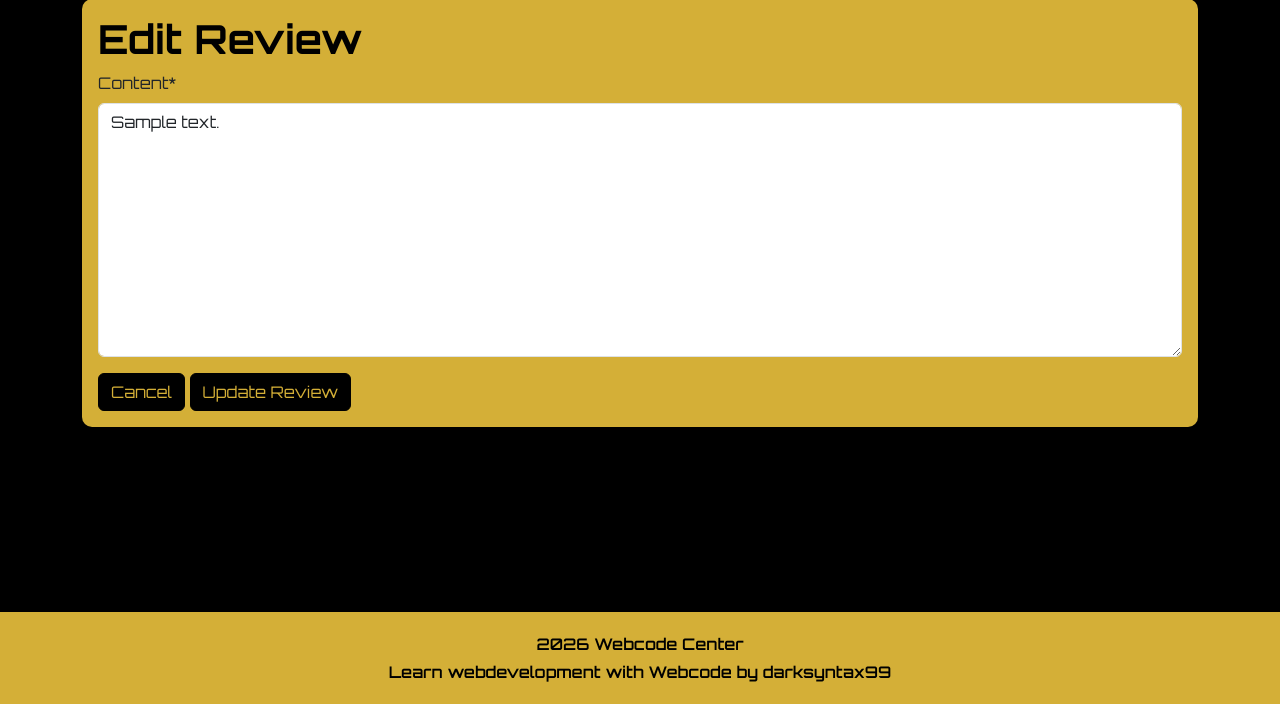
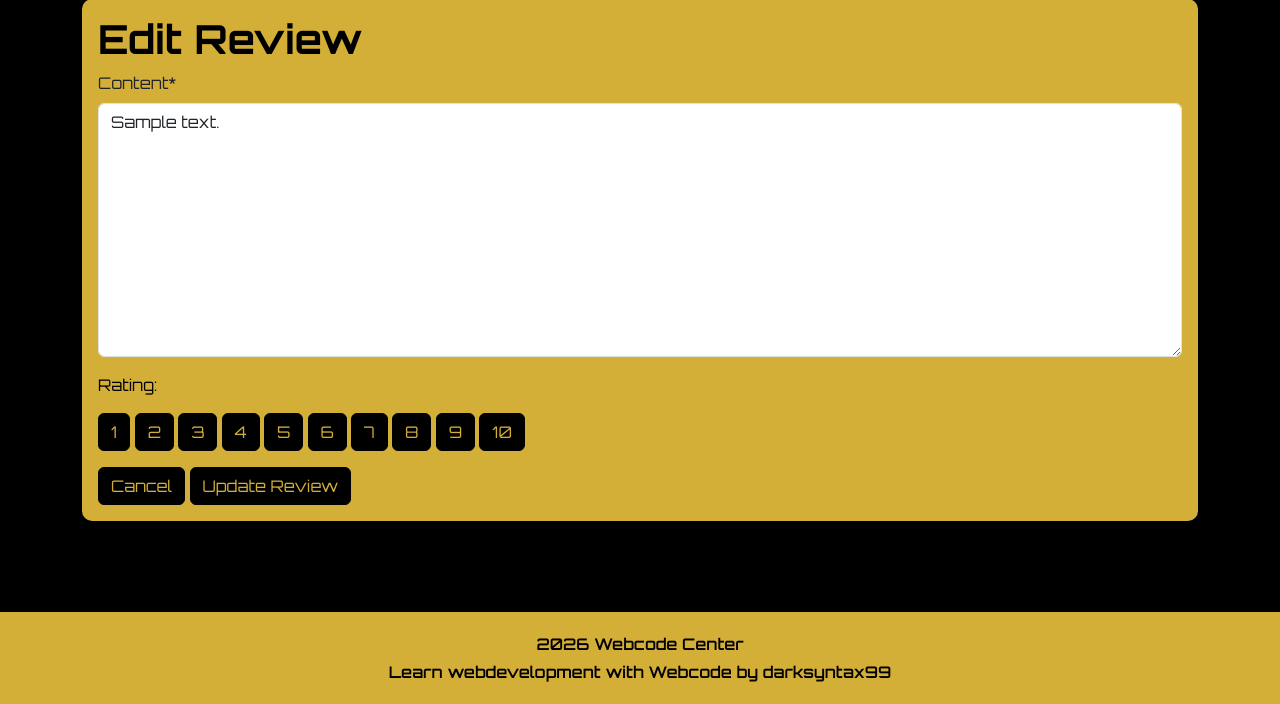
Before and after one commit to Darksyntax99/Webcode-center, a Django app: page /review/edit/1/ in a window 1280 px wide. Shown: the part 96-800 px from the top of the page. Run offline with Django 5.2, Linux system fonts and the light colour scheme; a user stored in the database is signed in; data comes from the database, SQL or seed files in the repository; tables that the repository leaves empty hold one stand-in row (values such as "Sample post"); some libraries are stand-ins or nearby versions; some web fonts are replaced.

Commit message:
fix some issues html and javascript

```diff
--- a/courses/templates/courses/add_review.html
+++ b/courses/templates/courses/add_review.html
@@ -15,8 +15,6 @@
           <!--Review form-->
           <form method="POST">
             {%csrf_token%}
-
-            {{form|crispy}}
          <!--Rating buttons -->
          <div class="mb-3">
             <p>Rating:</p>
@@ -30,7 +28,9 @@
             <button type="button" class="btn btn-secondary rating-btn" value="8">8</button>
             <button type="button" class="btn btn-secondary rating-btn" value="9">9</button>
             <button type="button" class="btn btn-secondary rating-btn" value="10">10</button>
+            <p id="selected-rating"></p>
          </div>
+            {{form|crispy}}
              <!--Cancel button-->
              <a href="{%url 'course_detail' course.id%}"
              class="btn btn-secondary">
--- a/courses/templates/courses/edit_review.html
+++ b/courses/templates/courses/edit_review.html
@@ -12,6 +12,21 @@
             {% csrf_token%}
 
             {{form|crispy}}
+         <!--Rating buttons -->
+         <div class="mb-3">
+            <p>Rating:</p>
+            <button type="button" class="btn btn-secondary rating-btn" value="1">1</button>
+            <button type="button" class="btn btn-secondary rating-btn" value="2">2</button>
+            <button type="button" class="btn btn-secondary rating-btn" value="3">3</button>
+            <button type="button" class="btn btn-secondary rating-btn" value="4">4</button>
+            <button type="button" class="btn btn-secondary rating-btn" value="5">5</button>
+            <button type="button" class="btn btn-secondary rating-btn" value="6">6</button>
+            <button type="button" class="btn btn-secondary rating-btn" value="7">7</button>
+            <button type="button" class="btn btn-secondary rating-btn" value="8">8</button>
+            <button type="button" class="btn btn-secondary rating-btn" value="9">9</button>
+            <button type="button" class="btn btn-secondary rating-btn" value="10">10</button>
+            <p id="selected-rating"></p>
+         </div>
 
         <a href="{%url 'course_detail' review.course.id %}"
         class="btn btn-secondary">
--- a/static/js/webcode.js
+++ b/static/js/webcode.js
@@ -28,11 +28,18 @@ searchInput.addEventListener('keyup', function() {
 });
 }
 // Review rating
-const ratingButtons = document.querySelectorAll('.rating-btn');
+ const ratingButtons = document.querySelectorAll('.rating-btn');
+ ratingButtons.forEach(function(button) {
+    button.addEventListener('click', function() {
+        ratingButtons.forEach(function(item) {
+        item.classList.remove('selected');
 
-ratingButtons.forEach(function(button) {
-    button.addEventListener('click', function() {
-        const rating = button.value;
-        document.getElementById('id_rating').value = rating;
-    });
+        });
+
+        button.classList.add('selected');
+         const rating = button.value;
+         document.getElementById('selected-rating').textContent = 'Selected : ' + rating;
+         document.getElementById('id_rating').value = rating;
+
+     });
 });
```
